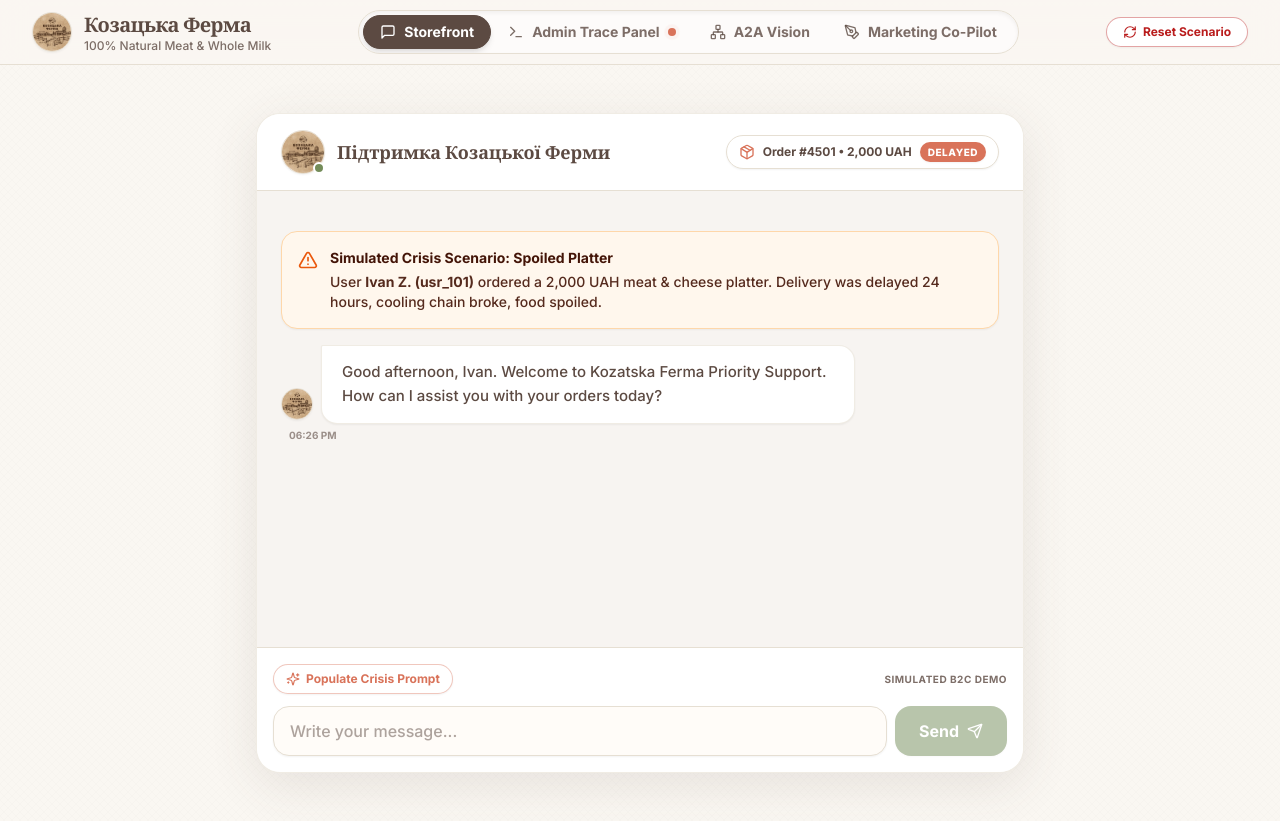
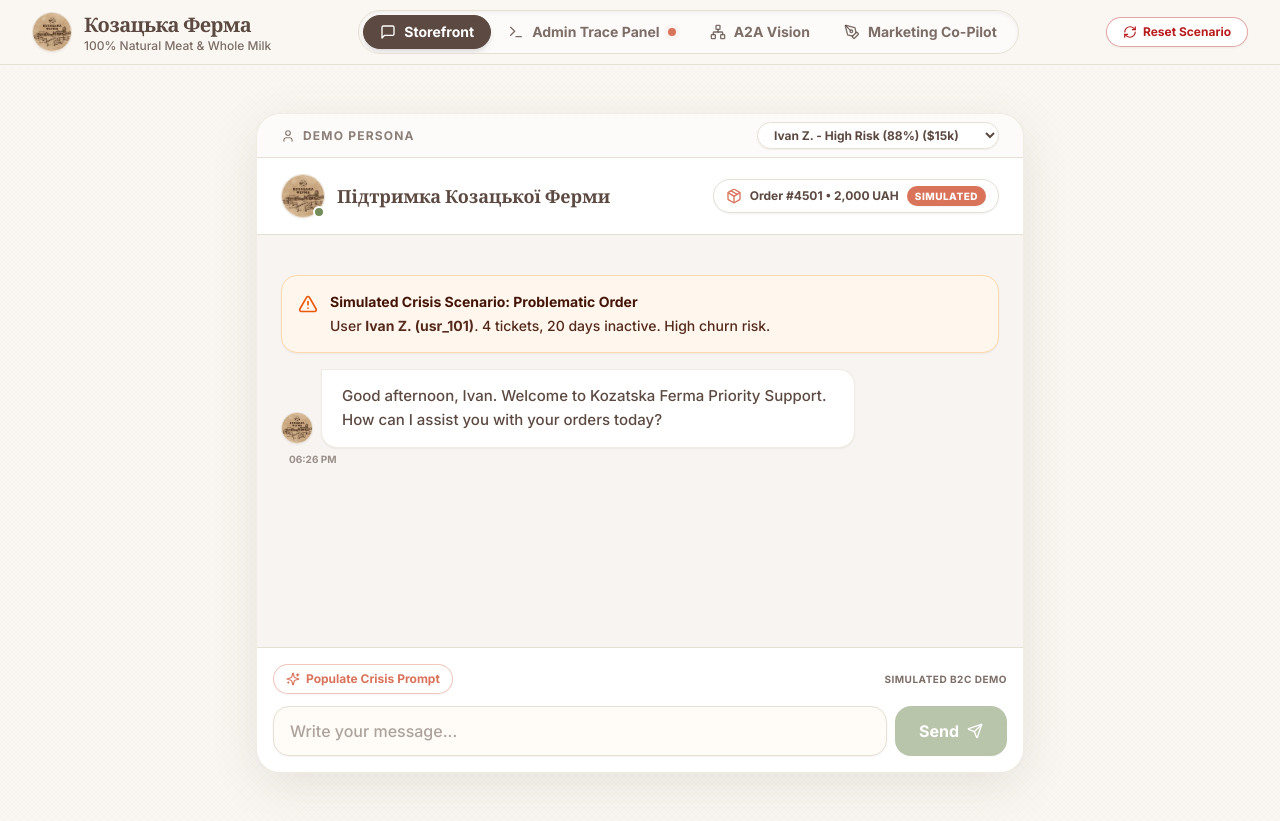
Before and after one commit to mykytaterentiev/kozatska_ferma, a React (Vite) app in the folder frontend/: page / in a window 1280 px wide. Built offline with nearby package versions, Linux system fonts and the light colour scheme; a web font is replaced by a local one.

Commit message:
feat(ui): add dynamic b2c customer switcher and dynamic ML trace rendering

```diff
--- a/frontend/src/App.tsx
+++ b/frontend/src/App.tsx
@@ -1,6 +1,6 @@
 import { useState } from 'react';
 import { Navbar } from './components/Navbar';
-import { ClientChatView } from './components/ClientChatView';
+import { ClientChatView, CUSTOMERS } from './components/ClientChatView';
 import { AdminTracePanel } from './components/AdminTracePanel';
 import { A2AVision } from './components/A2AVision';
 import { MarketingCopilot } from './components/MarketingCopilot';
@@ -8,12 +8,19 @@
 
 export function App() {
   const [activeView, setActiveView] = useState<'b2c' | 'admin' | 'a2a' | 'marketing'>('b2c');
+  const [activeCustomerId, setActiveCustomerId] = useState('usr_101');
+
+  const getInitialMessage = (customerId: string) => {
+    const customer = CUSTOMERS.find(c => c.id === customerId) || CUSTOMERS[0];
+    const firstName = customer.name.split(' ')[0];
+    return `Good afternoon, ${firstName}. Welcome to Kozatska Ferma Priority Support. How can I assist you with your orders today?`;
+  };
+
   const [messages, setMessages] = useState<ChatMessage[]>([
-
     {
       id: 'init-1',
       sender: 'agent',
-      text: 'Good afternoon, Ivan. Welcome to Kozatska Ferma Priority Support. How can I assist you with your orders today?',
+      text: getInitialMessage('usr_101'),
       timestamp: new Date().toLocaleTimeString([], { hour: '2-digit', minute: '2-digit' }),
     },
   ]);
@@ -25,6 +32,18 @@
   const showNotification = (msg: string) => {
     setNotification(msg);
     setTimeout(() => setNotification(null), 3500);
+  };
+
+  const handleCustomerChange = (customerId: string) => {
+    setActiveCustomerId(customerId);
+    setMessages([
+      {
+        id: `init-${Date.now()}`,
+        sender: 'agent',
+        text: getInitialMessage(customerId),
+        timestamp: new Date().toLocaleTimeString([], { hour: '2-digit', minute: '2-digit' }),
+      },
+    ]);
   };
 
   const handleSendMessage = async (text: string) => {
@@ -42,7 +61,7 @@
       const res = await fetch('/api/chat', {
         method: 'POST',
         headers: { 'Content-Type': 'application/json' },
-        body: JSON.stringify({ message: text, user_id: 'usr_101' }),
+        body: JSON.stringify({ message: text, user_id: activeCustomerId }),
       });
 
       if (!res.ok) throw new Error(`Server returned status ${res.status}`);
@@ -54,8 +73,8 @@
         text: data.reply,
         timestamp: new Date().toLocaleTimeString([], { hour: '2-digit', minute: '2-digit' }),
         orderId: data.order_id,
-        refunded: true,
-        voucher: 'FERMA-RECOVER-20',
+        refunded: data.reply.toLowerCase().includes('refund'),
+        voucher: data.reply.includes('FERMA-RECOVER') ? 'FERMA-RECOVER-20' : undefined,
       };
 
       setMessages((prev) => [...prev, agentMsg]);
@@ -63,10 +82,12 @@
       setTraceTrigger((n) => n + 1);
     } catch (err: any) {
       console.error('Chat error:', err);
+      const customer = CUSTOMERS.find(c => c.id === activeCustomerId) || CUSTOMERS[0];
+      const firstName = customer.name.split(' ')[0];
       const fallbackMsg: ChatMessage = {
         id: `agent-fallback-${Date.now()}`,
         sender: 'agent',
-        text: 'Ivan, I am truly sorry your party was ruined. Freshness is sacred to us, and the delay that compromised your cheese and meat platter is completely unacceptable.\n\nI have immediately refunded your entire order of 2,000 UAH back to your card (Order #4501 is now processed as Refunded). Additionally, I have credited your account with a 20% VIP voucher: **FERMA-RECOVER-20**.\n\nPlease accept our sincere apologies for letting you down today.',
+        text: `${firstName}, I am truly sorry your party was ruined. Freshness is sacred to us, and the delay that compromised your order is completely unacceptable.\n\nI have immediately refunded your entire order back to your card. Additionally, I have credited your account with a 20% VIP voucher: **FERMA-RECOVER-20**.\n\nPlease accept our sincere apologies for letting you down today.`,
         timestamp: new Date().toLocaleTimeString([], { hour: '2-digit', minute: '2-digit' }),
         orderId: 4501,
         refunded: true,
@@ -84,12 +105,12 @@
     try {
       const res = await fetch('/api/reset', { method: 'POST' });
       if (res.ok) {
-        showNotification('Order #4501 status successfully reset to delayed_critical');
+        showNotification('Database successfully reset to delayed_critical');
         setMessages([
           {
             id: `init-${Date.now()}`,
             sender: 'agent',
-            text: 'Good afternoon, Ivan. Welcome to Kozatska Ferma Priority Support. How can I assist you with your orders today?',
+            text: getInitialMessage(activeCustomerId),
             timestamp: new Date().toLocaleTimeString([], { hour: '2-digit', minute: '2-digit' }),
           },
         ]);
@@ -146,6 +167,8 @@
                 onSendMessage={handleSendMessage}
                 isLoading={isLoading}
                 onSwitchToAdmin={() => setActiveView('admin')}
+                activeCustomerId={activeCustomerId}
+                onCustomerChange={handleCustomerChange}
               />
             ) : activeView === 'admin' ? (
               <AdminTracePanel onRefreshTrigger={traceTrigger} />
--- a/frontend/src/components/ClientChatView.tsx
+++ b/frontend/src/components/ClientChatView.tsx
@@ -1,12 +1,41 @@
 import { useState, useRef, useEffect, FC, FormEvent } from 'react';
 import { Send, AlertTriangle, CheckCircle2, Package, Sparkles, User, Tag } from 'lucide-react';
 import { ChatMessage } from '../types';
+
+export const CUSTOMERS = [
+  {
+    id: 'usr_101',
+    name: 'Ivan Z.',
+    risk: 'High Risk (88%)',
+    ltv: '$15k',
+    scenario: 'Order #4501 • 2,000 UAH',
+    desc: '4 tickets, 20 days inactive. High churn risk.',
+  },
+  {
+    id: 'usr_102',
+    name: 'Olena K.',
+    risk: 'Low Risk (15%)',
+    ltv: '$6.2k',
+    scenario: 'Order #4502 • 850 UAH',
+    desc: '1 ticket, recently active. Low churn risk.',
+  },
+  {
+    id: 'usr_103',
+    name: 'Taras M.',
+    risk: 'VIP (45%)',
+    ltv: '$24k',
+    scenario: 'Order #4503 • 4,500 UAH',
+    desc: 'Highest LTV, VIP status. Prefers instant resolution.',
+  },
+];
 
 interface ClientChatViewProps {
   messages: ChatMessage[];
   onSendMessage: (message: string) => Promise<void>;
   isLoading: boolean;
   onSwitchToAdmin: () => void;
+  activeCustomerId: string;
+  onCustomerChange: (id: string) => void;
 }
 
 const HARDCODED_CRISIS_PROMPT =
@@ -17,9 +46,13 @@
   onSendMessage,
   isLoading,
   onSwitchToAdmin,
+  activeCustomerId,
+  onCustomerChange,
 }) => {
   const [input, setInput] = useState('');
   const messagesEndRef = useRef<HTMLDivElement>(null);
+
+  const activeCustomer = CUSTOMERS.find((c) => c.id === activeCustomerId) || CUSTOMERS[0];
 
   useEffect(() => {
     messagesEndRef.current?.scrollIntoView({ behavior: 'smooth' });
@@ -39,6 +72,25 @@
 
   return (
     <div className="max-w-3xl mx-auto my-6 bg-white rounded-3xl shadow-[0_12px_48px_rgba(92,74,66,0.12)] border border-brand-border/60 overflow-hidden flex flex-col h-[calc(100vh-140px)]">
+      {/* Persona Selector Bar */}
+      <div className="bg-brand-kraftDark/20 px-6 py-2 border-b border-brand-border flex items-center justify-between z-10 text-xs">
+        <span className="font-bold text-brand-roasted/70 uppercase tracking-widest flex items-center space-x-2">
+          <User className="w-3.5 h-3.5" />
+          <span>Demo Persona</span>
+        </span>
+        <select
+          value={activeCustomerId}
+          onChange={(e) => onCustomerChange(e.target.value)}
+          className="bg-white border border-brand-border text-brand-roasted font-bold rounded-full px-3 py-1 outline-none focus:ring-1 focus:ring-brand-roasted cursor-pointer shadow-sm"
+        >
+          {CUSTOMERS.map((c) => (
+            <option key={c.id} value={c.id}>
+              {c.name} - {c.risk} ({c.ltv})
+            </option>
+          ))}
+        </select>
+      </div>
+
       {/* Soft Chat Header */}
       <div className="bg-white/90 backdrop-blur-md px-6 py-4 border-b border-brand-border flex items-center justify-between z-10">
         <div className="flex items-center space-x-3">
@@ -58,9 +110,9 @@
         {/* Order Crisis Context Chip */}
         <div className="hidden md:flex items-center space-x-2 px-3 py-1.5 bg-white border border-brand-border text-brand-roasted text-xs rounded-full shadow-sm font-bold">
           <Package className="w-4 h-4 text-brand-terracotta" />
-          <span>Order #4501 • 2,000 UAH</span>
+          <span>{activeCustomer.scenario}</span>
           <span className="px-2 py-0.5 rounded-full bg-brand-terracotta text-white text-[10px] uppercase font-extrabold tracking-wider shadow-sm">
-            Delayed
+            Simulated
           </span>
         </div>
       </div>
@@ -74,9 +126,9 @@
           <div className="bg-orange-50 border border-orange-200 p-4 rounded-2xl flex items-start space-x-3 text-orange-950 text-xs shadow-sm">
             <AlertTriangle className="w-5 h-5 text-orange-600 shrink-0 mt-0.5" />
             <div className="space-y-1 font-sans">
-              <p className="font-bold text-sm">Simulated Crisis Scenario: Spoiled Platter</p>
+              <p className="font-bold text-sm">Simulated Crisis Scenario: Problematic Order</p>
               <p className="font-medium opacity-90 text-sm">
-                User <strong>Ivan Z. (usr_101)</strong> ordered a 2,000 UAH meat & cheese platter. Delivery was delayed 24 hours, cooling chain broke, food spoiled.
+                User <strong>{activeCustomer.name} ({activeCustomer.id})</strong>. {activeCustomer.desc}
               </p>
             </div>
           </div>
```
Also changed, not shown: frontend/src/components/AdminTracePanel.tsx (+28 -6 lines), 1 other file (tests, documents, lock files or other folders).
